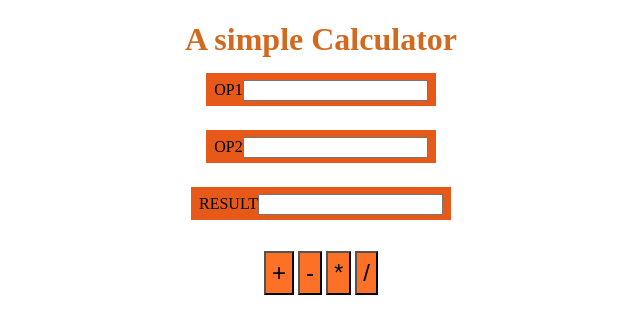
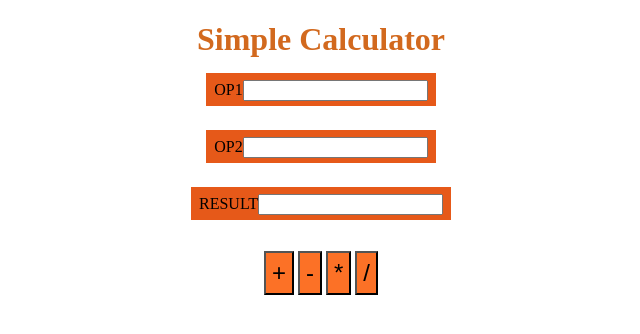
Before and after one commit to kavya135/website, a plain HTML site: page calculator/index.html in a window 1280 px wide. Shown: the whole page, without its empty margins (319-959 px from the left). Drawn offline with Linux system fonts and the light colour scheme.

Commit message:
Update index.html

```diff
--- a/calculator/index.html
+++ b/calculator/index.html
@@ -13,7 +13,7 @@
 </head>
 <body>
     <center>
-        <h1>A simple Calculator</h1>
+        <h1>Simple Calculator</h1>
    <div width="50%">
 <label>OP1<input type="text" id="OP1"></label>
 <br/><br/><br/>
```
